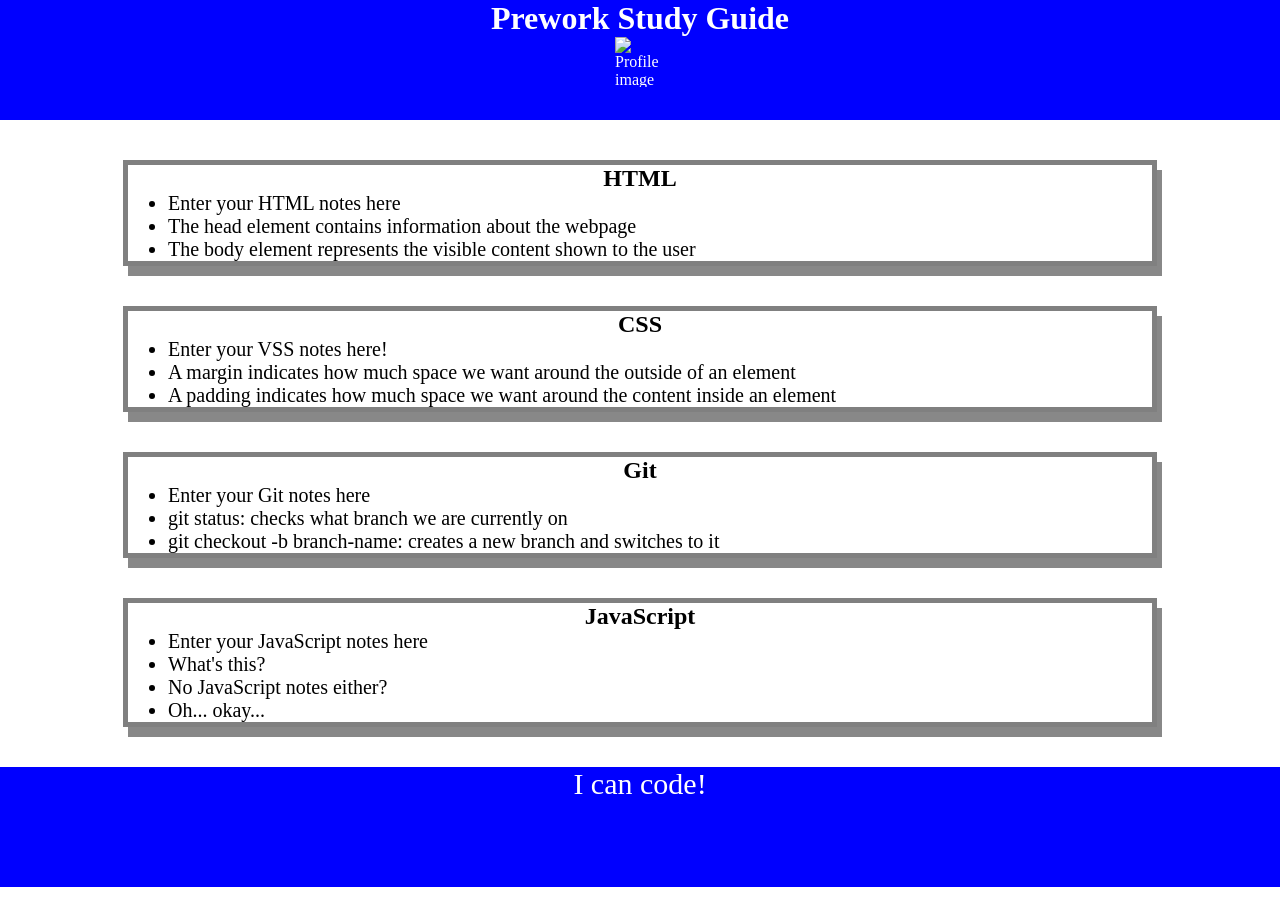
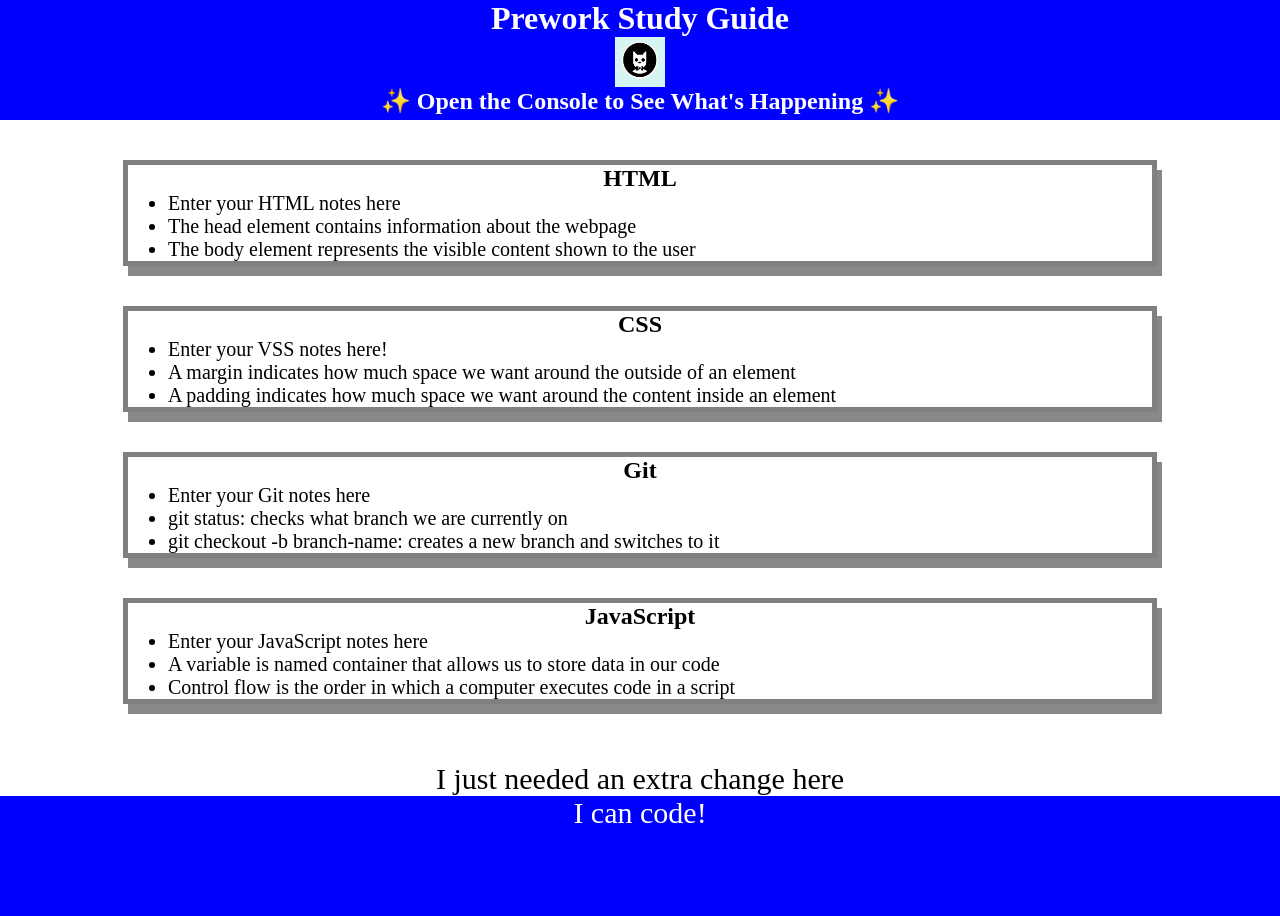
Before and after one commit to nobrien1996/prework-study-guide, a plain HTML site: page prework-study-guide/index.html in a window 1280 px wide. Before the commit the page ends 887 px from the top, so only its background shows below. Drawn offline with Linux system fonts and the light colour scheme.

Commit message:
changes to JS

```diff
--- a/prework-study-guide/index.html
+++ b/prework-study-guide/index.html
@@ -10,7 +10,8 @@
   <body>
     <header id="header">
       <h1>Prework Study Guide</h1>
-      <img src="./assets/bowtie-cat.png" alt="Profile image of cat wearing a bow tie." />
+      <img src="./bowtie-cat.png" alt="Profile image of cat wearing a bow tie." />
+      <h2>✨ Open the Console to See What's Happening ✨</h2>
     </header>
     <main>
       <section class="card" id="html-section">
@@ -41,15 +42,17 @@
         <h2>JavaScript</h2>
         <ul>
           <li>Enter your JavaScript notes here</li>
-          <li>What's this?</li>
-          <li>No JavaScript notes either?</li>
-          <li>Oh... okay...</li>
+          <li>A variable is named container that allows us to store data in our code</li>
+          <li>Control flow is the order in which a computer executes code in a script</li>
         </ul>
               </section>
+              <br>
+              <p>I just needed an extra change here</p>
     </main>
 
     <footer>
       <p>I can code!</p>
     </footer>
+    <script src="./prework-study-guide/script.js"></script>
   </body>
 </html>
```
Also changed, not shown: prework-study-guide/bowtie-cat.png (added).
